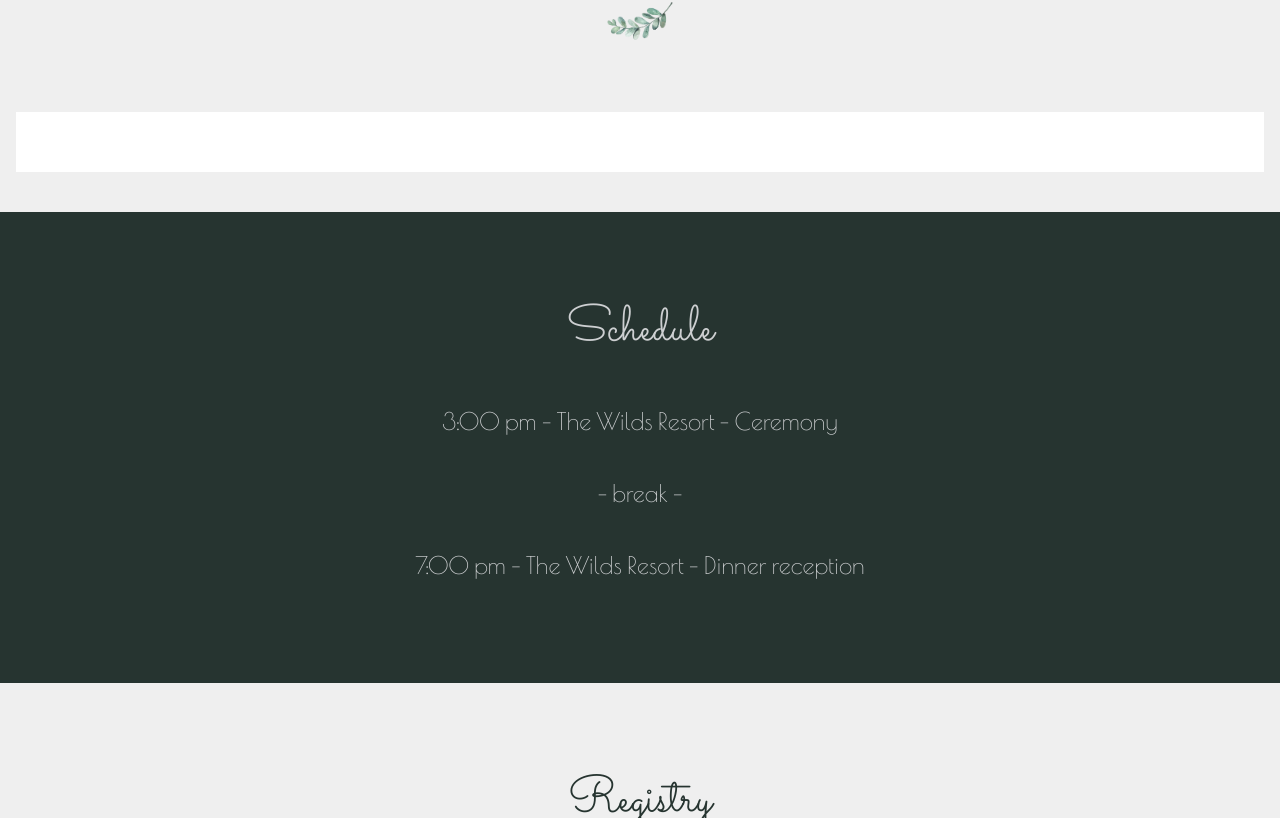
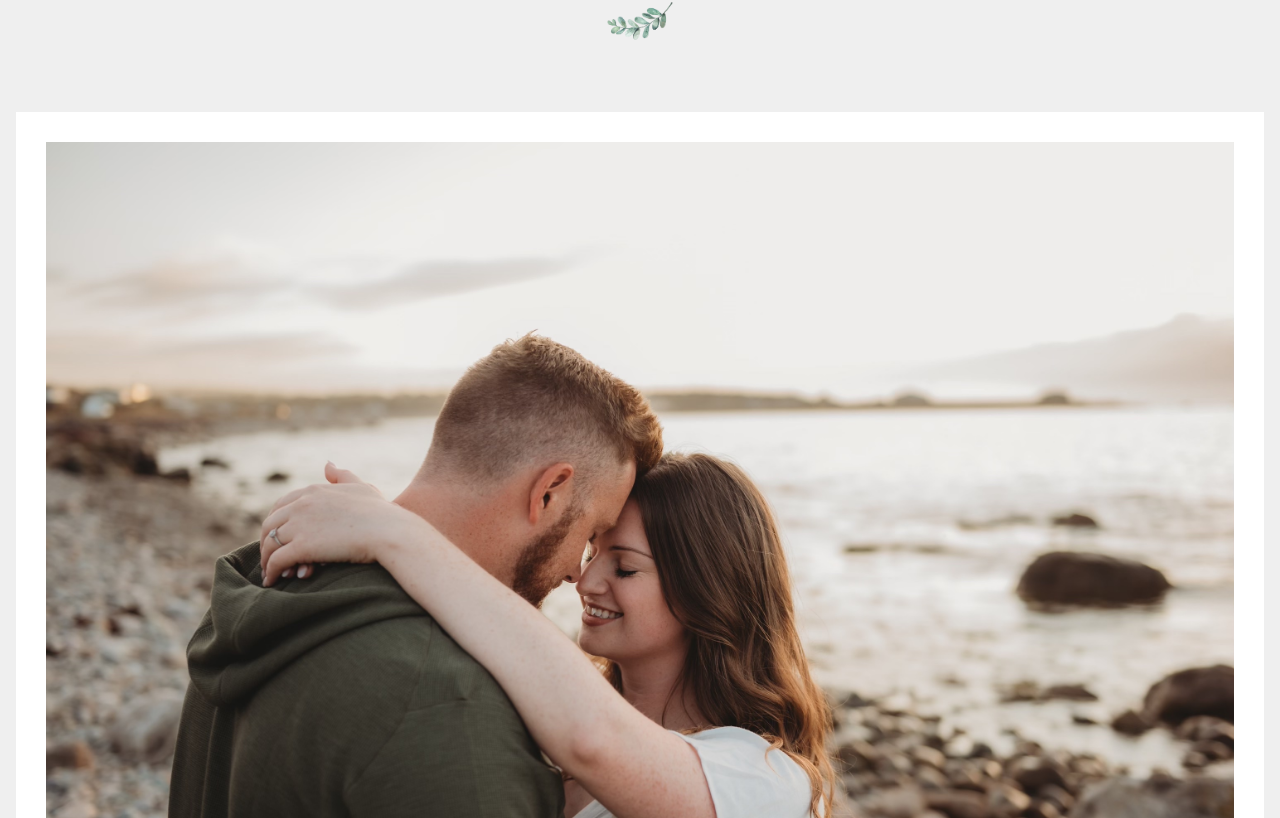
Before and after one commit to Submerged/lewoolf-wedding, a React (Create React App) app: page / in a window 1280 px wide. Shown: the part 1542-2360 px from the top of the page. Built offline with nearby package versions, Linux system fonts and the light colour scheme.

Commit message:
domain change

```diff
--- a/package.json
+++ b/package.json
@@ -1,7 +1,7 @@
 {
   "name": "lewoolf-wedding",
   "version": "0.1.0",
-  "homepage": "https://submerged.github.io/lewoolf-wedding/",
+  "homepage": "https://www.woolfreyleblanc.com",
   "private": true,
   "dependencies": {
     "@chakra-ui/icons": "^2.0.6",
--- a/src/App.tsx
+++ b/src/App.tsx
@@ -33,7 +33,7 @@ export const App = () => (
             </Center>
             <Container id="invite" maxWidth={1300}>
                 <Box width='100%' border='30px solid #FFF'>
-                    {/*<Image src={hero} />*/}
+                    <Image src={hero} />
                 </Box>
             </Container>
             <Schedule />
```
